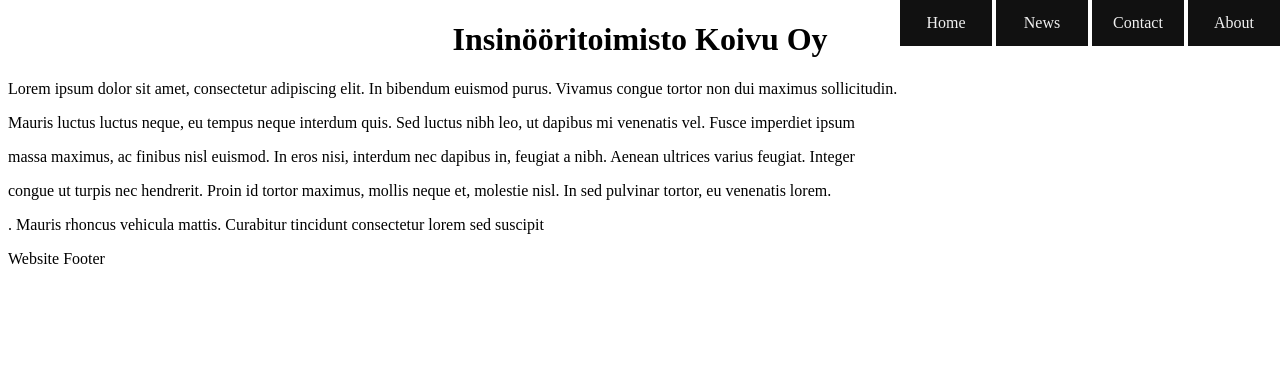
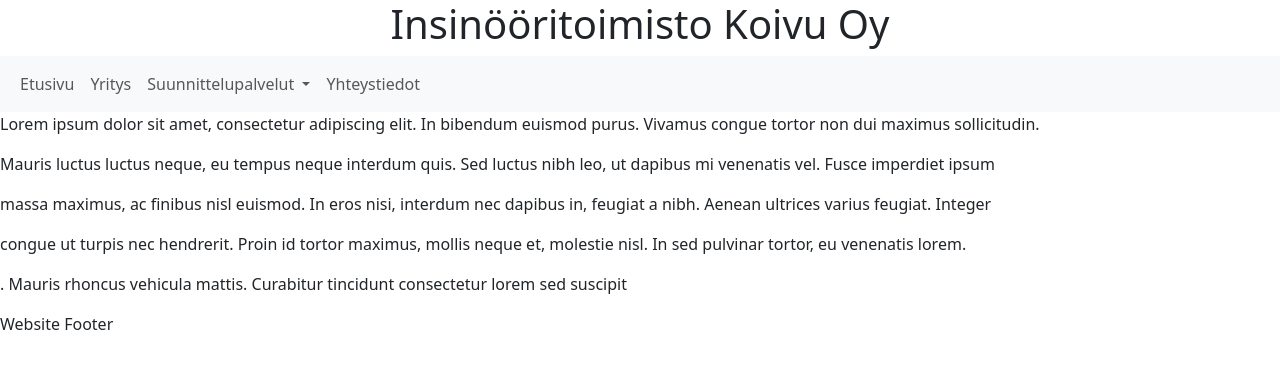
Before and after one commit to Vilhos94/Ryhma12, a PHP site: page /ryhma12.html in a window 1280 px wide. Shown: the top 369 px of the page. Run offline with PHP 8.4, Linux system fonts and the light colour scheme.

Commit message:
Muutoksia

```diff
--- a/Ryhma12css.css
+++ b/Ryhma12css.css
@@ -2,7 +2,6 @@ ul {
     list-style-type: none;
     margin: 0;
     padding: 0;
-    position: absolute;
     top: 0;
     right: 0;
 }
--- a/ryhma12.html
+++ b/ryhma12.html
@@ -4,18 +4,44 @@
     <meta charset="UTF-8">
     <meta name="viewport" content="width=device-width, initial-scale=1.0">
     <title>Insinööritoimisto Koivu Oy</title>
-    <link rel="stylesheet" href="ryhma12css.css">
+   <!--<link rel="stylesheet" href="ryhma12css.css">-->
+    <link href="https://cdn.jsdelivr.net/npm/bootstrap@5.3.0/dist/css/bootstrap.min.css" rel="stylesheet">
+    <script src="https://cdn.jsdelivr.net/npm/bootstrap@5.3.0/dist/js/bootstrap.bundle.min.js"></script>
 </head>
 <body>
     <header>
         <h1 style="text-align: center;">Insinööritoimisto Koivu Oy</h1>
-        <nav>
-            <ul>
-                <li><a href="default.asp">Home</a></li>
-                <li><a href="news.asp">News</a></li>
-                <li><a href="contact.asp">Contact</a></li>
-                <li><a href="about.asp">About</a></li>
-            </ul>
+        <nav class="navbar navbar-expand-lg navbar-light bg-light">
+            <div class="container-fluid">
+                <button class="navbar-toggler" type="button" data-bs-toggle="collapse" data-bs-target="#navbarNav" aria-controls="navbarNav" aria-expanded="false" aria-label="Toggle navigation">
+                    <span class="navbar-toggler-icon"></span>
+                </button>
+                <div class="collapse navbar-collapse" id="navbarNav">
+                    <ul class="navbar-nav">
+                        <li class="nav-item">
+                            <a class="nav-link" href="index.html">Etusivu</a>
+                        </li>
+                        <li class="nav-item">
+                            <a class="nav-link" href="yritys.html">Yritys</a>
+                        </li>
+                        <li class="nav-item dropdown">
+                            <a class="nav-link dropdown-toggle" href="suunnittelupalvelut.html" id="navbarDropdown" role="button">
+                            Suunnittelupalvelut
+                            </a>
+                            <ul class="dropdown-menu" aria-labelledby="navbarDropdown">
+                                <li><a class="dropdown-item" href="rakennussuunnittelu.html">Rakennussuunnittelu</a></li>
+                                <li><a class="dropdown-item" href="rakennesuunnittelu.html">Rakennesuunnittelu</a></li>
+                                <li><a class="dropdown-item" href="elementtisuunnittelu.html">Elementtisuunnittelu</a></li>
+                                <li><a class="dropdown-item" href="paasuunnittelu.html">Pääsuunnittelu</a></li>
+                                <li><a class="dropdown-item" href="energiasuunnittelu.html">Energiasuunnittelu</a></li>
+                            </ul>
+                        </li>
+                        <li class="nav-item">
+                            <a class="nav-link" href="Yhteystiedot.html">Yhteystiedot</a>
+                        </li>
+                    </ul>
+                </div>
+            </div>
         </nav>
     </header>
     <main>
```
